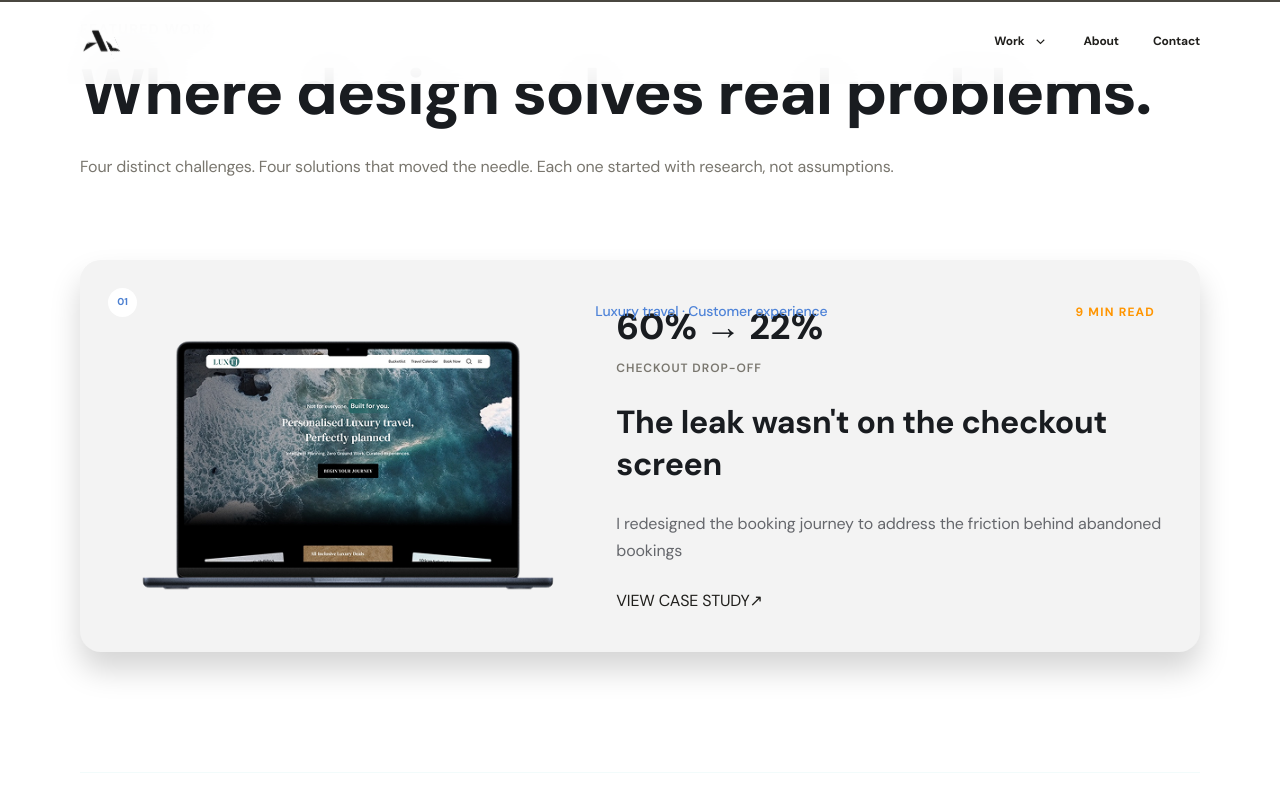
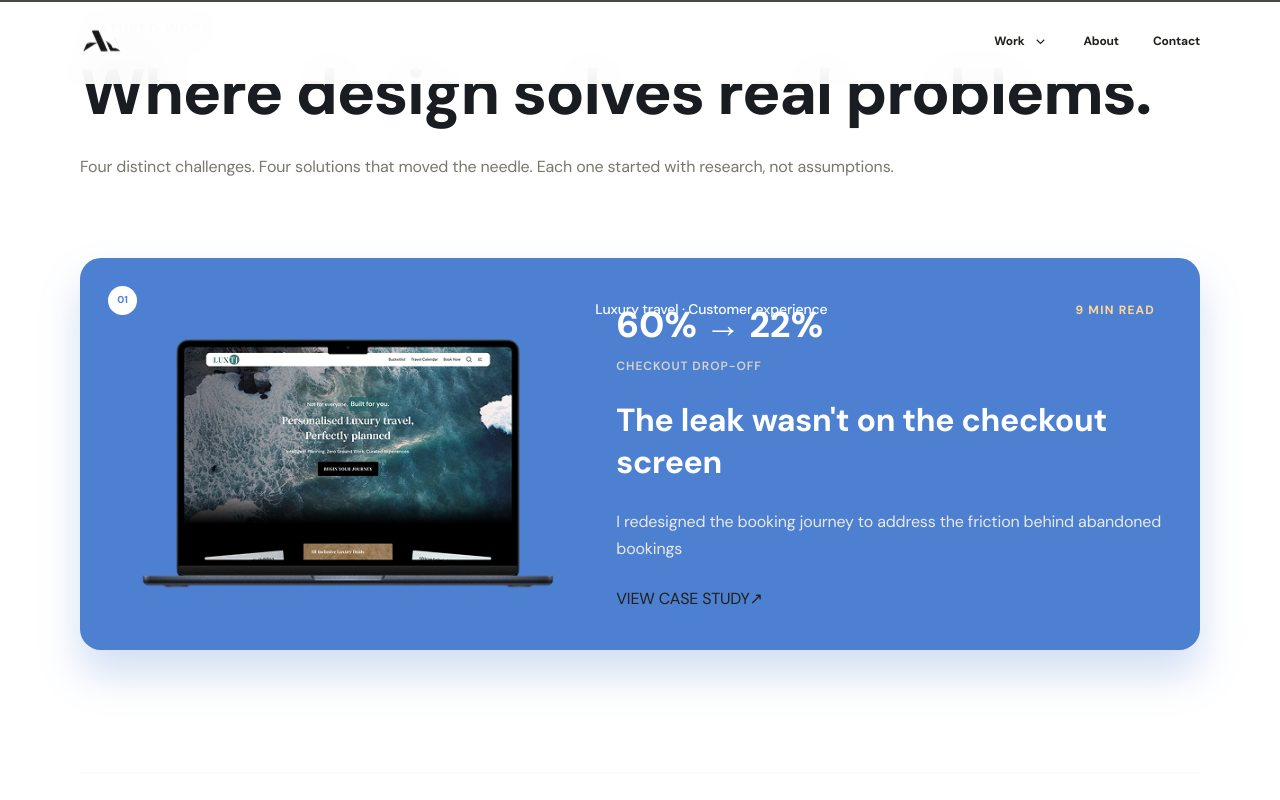
Before and after one commit to Akshayux/akshay-portfolio, a Next.js app: page / in a window 1280 px wide. In both pictures the pointer is over the element 640 px from the left and 1509 px from the top of the page. Shown: the part 1054-1854 px from the top of the page. Built offline with nearby package versions, Linux system fonts and the light colour scheme.

Commit message:
Fix CSS typos in featured work card hover selectors

```diff
--- a/app/refinements-creative.css
+++ b/app/refinements-creative.css
@@ -315,7 +315,7 @@
   min-height: 360px;
 }
 
-.featured-work-card-card:hover {
+.featured-work-card-primary:hover {
   background: #4D80D1;
   transform: translateY(-2px);
   box-shadow: 0 24px 40px rgba(77, 128, 209, 0.25);
@@ -338,7 +338,7 @@
   justify-content: center;
 }
 
-.featured-work-card-card:hover .featured-work-card-number {
+.featured-work-card-primary:hover .featured-work-card-number {
   background: #ffffff;
   color: #4D80D1;
 }
@@ -353,7 +353,7 @@
   transition: color 0.3s ease;
 }
 
-.featured-work-card-card:hover .featured-work-card-category {
+.featured-work-card-primary:hover .featured-work-card-category {
   color: #ffffff;
 }
 
@@ -368,7 +368,7 @@
   transition: color 0.3s ease;
 }
 
-.featured-work-card-card:hover .featured-work-card-readtime {
+.featured-work-card-primary:hover .featured-work-card-readtime {
   color: #ffd699;
 }
 
@@ -403,7 +403,7 @@
   transition: color 0.3s ease;
 }
 
-.featured-work-card-card:hover .featured-work-card-category {
+.featured-work-card-primary:hover .featured-work-card-category {
   color: #ffffff;
 }
 
@@ -417,7 +417,7 @@
   transition: color 0.3s ease;
 }
 
-.featured-work-card-card:hover .featured-work-card-readtime {
+.featured-work-card-primary:hover .featured-work-card-readtime {
   color: #ffd699;
 }
 
@@ -429,7 +429,7 @@
   transition: color 0.3s ease;
 }
 
-.featured-work-card-card:hover .featured-work-card-metric {
+.featured-work-card-primary:hover .featured-work-card-metric {
   color: #ffffff;
 }
 
@@ -444,7 +444,7 @@
   transition: color 0.3s ease;
 }
 
-.featured-work-card-card:hover .featured-work-card-metric span {
+.featured-work-card-primary:hover .featured-work-card-metric span {
   color: #d4d3cf;
 }
 
@@ -458,7 +458,7 @@
   transition: color 0.3s ease;
 }
 
-.featured-work-card-card:hover .featured-work-card-content h3 {
+.featured-work-card-primary:hover .featured-work-card-content h3 {
   color: #ffffff;
 }
 
@@ -471,7 +471,7 @@
   transition: color 0.3s ease;
 }
 
-.featured-work-card-card:hover .featured-work-card-description {
+.featured-work-card-primary:hover .featured-work-card-description {
   color: #e8e8e8;
 }
 
@@ -492,7 +492,7 @@
   transition: color 0.3s ease;
 }
 
-.featured-work-card-card:hover .featured-work-card-cta-text {
+.featured-work-card-primary:hover .featured-work-card-cta-text {
   color: #ffffff;
 }
 
@@ -518,7 +518,7 @@
   box-shadow: 0 8px 24px rgba(78, 131, 216, 0.3);
 }
 
-.featured-work-card-card:hover .featured-work-card-cta-button {
+.featured-work-card-primary:hover .featured-work-card-cta-button {
   background: transparent;
   border: 2px solid #ffffff;
   color: #ffffff;
```
